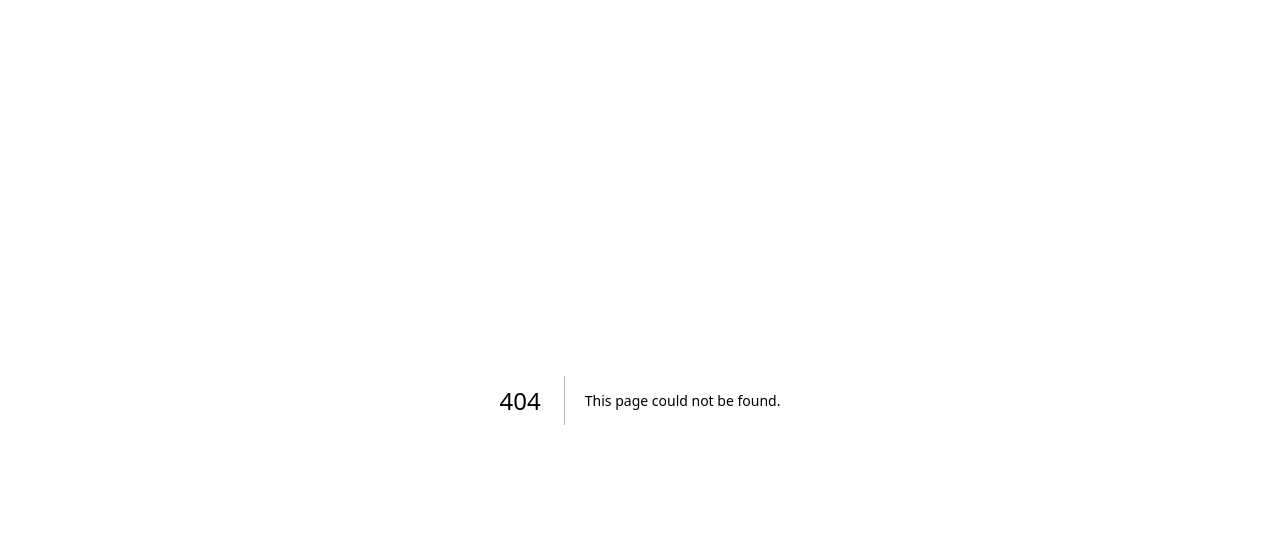
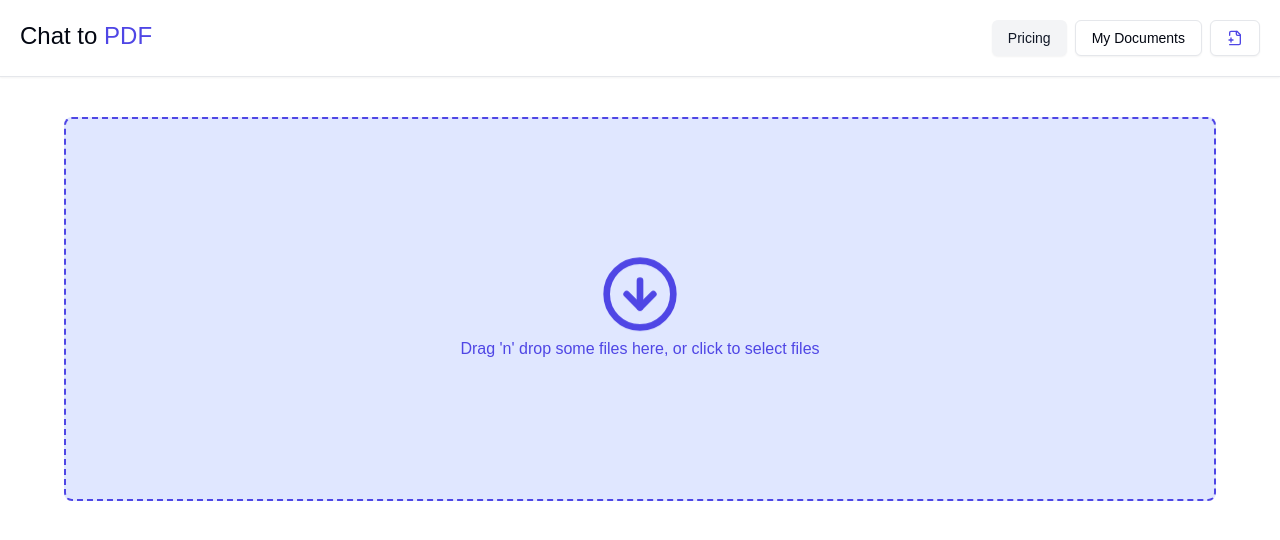
Before and after one commit to EllmanT/pdf-chat-ai, a Next.js app: page /dashboard/upload in a window 1280 px wide. Before the commit this address had no page. Shown: the top 540 px of the page. Built offline with nearby package versions, Linux system fonts and the light colour scheme; no server answers.

Commit message:
Added the upload doc ui

```diff
--- a/app/dashboard/page.tsx
+++ b/app/dashboard/page.tsx
@@ -1,5 +1,14 @@
+import Documents from "@/components/Documents";
+
 function Dashboard() {
-  return <div>dashboard page</div>;
+  return (
+    <div className=" mx-auto size-full max-w-7xl ">
+      <h1 className="bg-gray-100 p-5 text-3xl font-extralight text-indigo-600">
+        My Documents
+      </h1>
+      <Documents />
+    </div>
+  );
 }
 
 export default Dashboard;
--- /dev/null
+++ b/app/dashboard/upload/page.tsx
@@ -0,0 +1,12 @@
+import FileUploader from "@/components/FileUploader";
+import React from "react";
+
+function page() {
+  return (
+    <div>
+      <FileUploader />
+    </div>
+  );
+}
+
+export default page;
--- /dev/null
+++ b/components/Documents.tsx
@@ -0,0 +1,12 @@
+import React from "react";
+import PlaceHolderDocument from "./PlaceHolderDocument";
+
+function Documents() {
+  return (
+    <div className=" flex max-w-7xl flex-wrap justify-center gap-5 rounded-sm bg-gray-100 p-5 lg:justify-start">
+        <PlaceHolderDocument/>
+    </div>
+  );
+}
+
+export default Documents;
--- /dev/null
+++ b/components/FileUploader.tsx
@@ -0,0 +1,44 @@
+"use client";
+
+import { CircleArrowDown, RocketIcon } from "lucide-react";
+import React, { useCallback } from "react";
+
+import { useDropzone } from "react-dropzone";
+function FileUploader() {
+  const onDrop = useCallback((acceptedFiles: File[]) => {
+    // Do something with the files
+  }, []);
+  const { getRootProps, getInputProps, isDragActive, isFocused } = useDropzone({
+    onDrop,
+  });
+  return (
+    <div className="mx-auto flex max-w-7xl flex-col items-center gap-4">
+      <div
+        {...getRootProps()}
+        className={`mt-10 flex h-96 w-[90%] items-center justify-center rounded-lg border-2 border-dashed border-indigo-600 p-10 text-indigo-600 ${
+          isFocused || isDragActive ? "bg-indigo-300" : "bg-indigo-100"
+        }`}
+      >
+        <input {...getInputProps()} />
+        <div className=" flex flex-col items-center justify-center">
+          {isDragActive ? (
+            <>
+              <RocketIcon className="size-20 animate-ping" />
+              <p>Drop the files here ...</p>
+            </>
+          ) : (
+            <>
+              <CircleArrowDown className="size-20 animate-bounce" />
+              <p>
+                Drag &apos;n&apos; drop some files here, or click to select
+                files
+              </p>
+            </>
+          )}
+        </div>
+      </div>
+    </div>
+  );
+}
+
+export default FileUploader;
--- /dev/null
+++ b/components/PlaceHolderDocument.tsx
@@ -0,0 +1,24 @@
+"use client";
+import React from "react";
+import { Button } from "./ui/button";
+import { PlusCircleIcon } from "lucide-react";
+import { useRouter } from "next/navigation";
+
+function PlaceHolderDocument() {
+  const router = useRouter();
+
+  const HandleClick = () => {
+    router.push("/dashboard/upload");
+  };
+  return (
+    <Button
+      onClick={HandleClick}
+      className="flex h-80 w-64 flex-col items-center rounded-xl bg-gray-200 text-gray-400 drop-shadow-md "
+    >
+      <PlusCircleIcon className="size-16" />
+      <p>Add a document</p>
+    </Button>
+  );
+}
+
+export default PlaceHolderDocument;
--- a/package.json
+++ b/package.json
@@ -21,6 +21,7 @@
     "next": "15.1.5",
     "react": "^19.0.0",
     "react-dom": "^19.0.0",
+    "react-dropzone": "^14.3.5",
     "tailwind-merge": "^2.6.0",
     "tailwindcss-animate": "^1.0.7"
   },
--- a/tsconfig.json
+++ b/tsconfig.json
@@ -22,6 +22,6 @@
       "@/*": ["./*"]
     }
   },
-  "include": ["next-env.d.ts", "**/*.ts", "**/*.tsx", ".next/types/**/*.ts"],
+  "include": ["next-env.d.ts", "**/*.ts", "**/*.tsx", ".next/types/**/*.ts", "app/dashboard/upload"],
   "exclude": ["node_modules"]
 }
```
Also changed, not shown: 1 other file (tests, documents, lock files or other folders).
